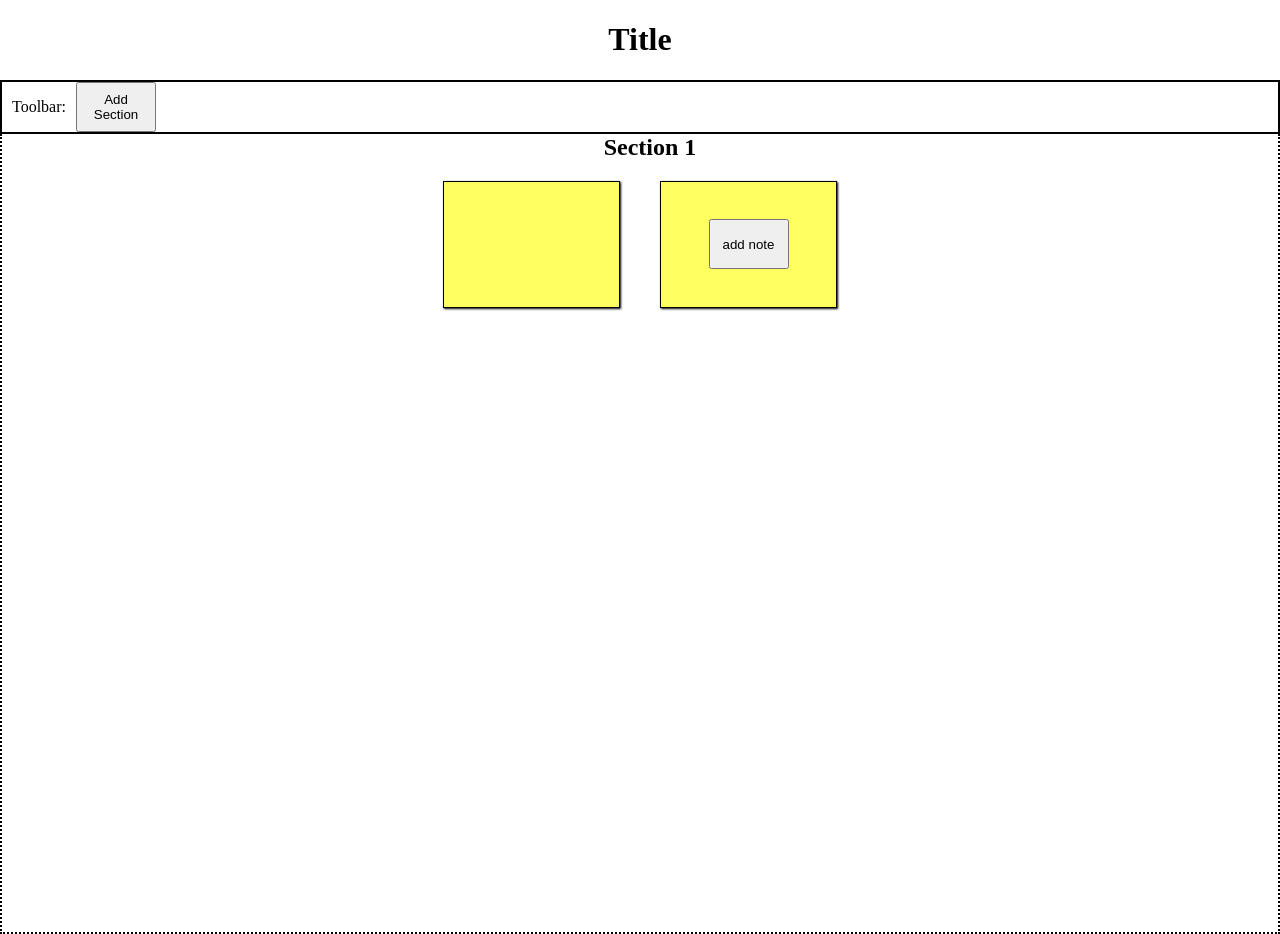
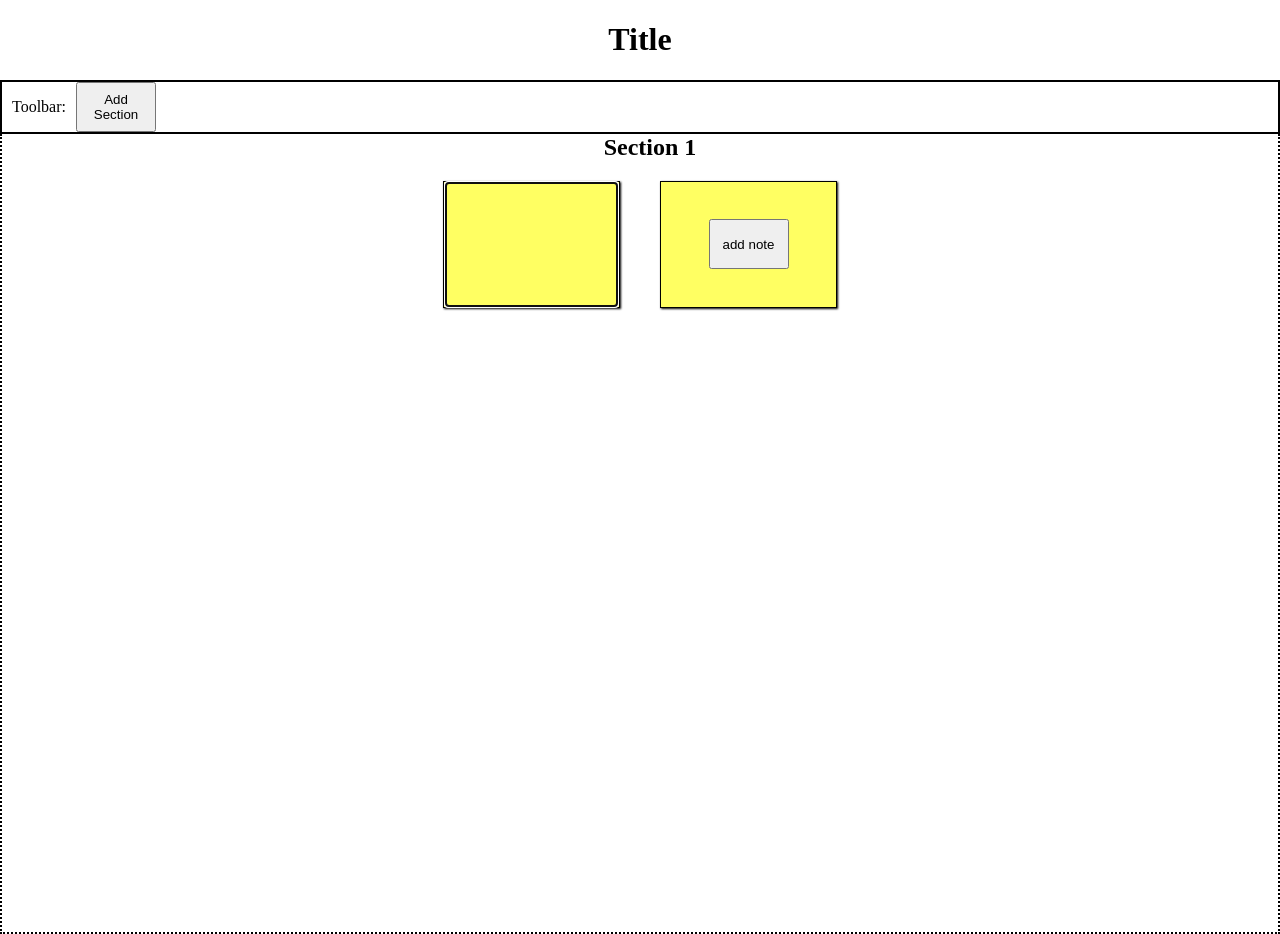
Before and after one commit to Chritical-Code/nesty-note, a React (Vite) app: page / in a window 1280 px wide. Both pictures are taken after a click on the button "add note". Built offline with nearby package versions, Linux system fonts and the light colour scheme.

Commit message:
Unabandoned project, aded note focusing.

```diff
--- a/src/components/Note.tsx
+++ b/src/components/Note.tsx
@@ -2,13 +2,13 @@ import "./Note.css";
 
 type NoteProps = {
     text: string;
-    inRef: React.Ref<HTMLTextAreaElement>;
+    refTextArea: React.Ref<HTMLTextAreaElement>;
 }
 
-export default function Note({text, inRef}: NoteProps){
+export default function Note({text, refTextArea}: NoteProps){
     return(
         <div className="stickyNote">
-            <textarea className="textArea" defaultValue={text} ref={inRef}></textarea>
+            <textarea className="textArea" defaultValue={text} ref={refTextArea}></textarea>
         </div>
     );
 }
--- a/src/components/Section.tsx
+++ b/src/components/Section.tsx
@@ -1,28 +1,32 @@
-import { useState, type TextareaHTMLAttributes } from 'react';
-import { useRef } from 'react';
+import { useState} from 'react';
+import { useEffect } from 'react';
 import Note from "./Note";
 import "./Section.css";
 
 type SectionProps = {
     title: string;
+    refTextArea: React.Ref<HTMLTextAreaElement>;
+    focusNote: Function;
 }
 
-export default function Section({title}: SectionProps){
-    //states
+export default function Section({title, refTextArea, focusNote}: SectionProps){
     const [noteData, setNoteData] = useState(Array(0));
-    const myRef = useRef<HTMLTextAreaElement>(null);
+
+    //effects
+    useEffect(() => {
+        focusNote();
+    });
 
     //map note data to notes
     const notes = noteData.map((inText, index) => {
         return(
-            <Note key={index} text={inText} inRef={myRef}></Note>
+            <Note key={index} text={inText} refTextArea={refTextArea}></Note>
         );
     });
 
     //adding notes
     function handleAddNote(newNote: string){
         setNoteData([...noteData, newNote]);
-        myRef.current?.focus();
     }
 
     return(
--- a/src/pages/NotePage.tsx
+++ b/src/pages/NotePage.tsx
@@ -1,22 +1,30 @@
 import { useState } from 'react';
+import { useRef } from 'react';
 import Section from "../components/Section";
 import "./NotePage.css";
 import Toolbar from "../components/Toolbar";
 
 export default function NotePage(){
-    //states
     const [sectionData, setSectionData] = useState(["Section 1"]);
+    const refTextArea = useRef<HTMLTextAreaElement>(null);
 
     //map section data to sections
     const sections = sectionData.map((inTitle, index) => {
         return(
-            <Section key={index} title={inTitle}></Section>
+            <Section key={index} title={inTitle} refTextArea={refTextArea} focusNote={focusNote}></Section>
         );
     });
 
     //adding sections
     function handleAddSection(newSection: string){
         setSectionData([...sectionData, newSection])
+        refTextArea.current = null;
+    }
+
+    //focus on correct note
+    function focusNote(){
+        refTextArea.current?.focus();
+        console.log(refTextArea.current)
     }
 
     return(
```
Also changed, not shown: public/nows.txt.
